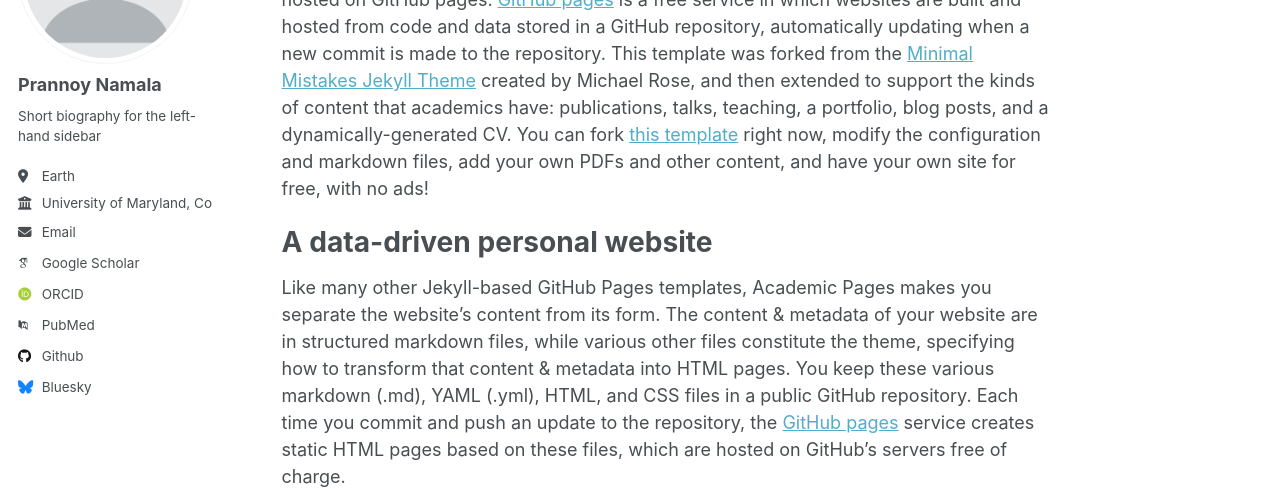
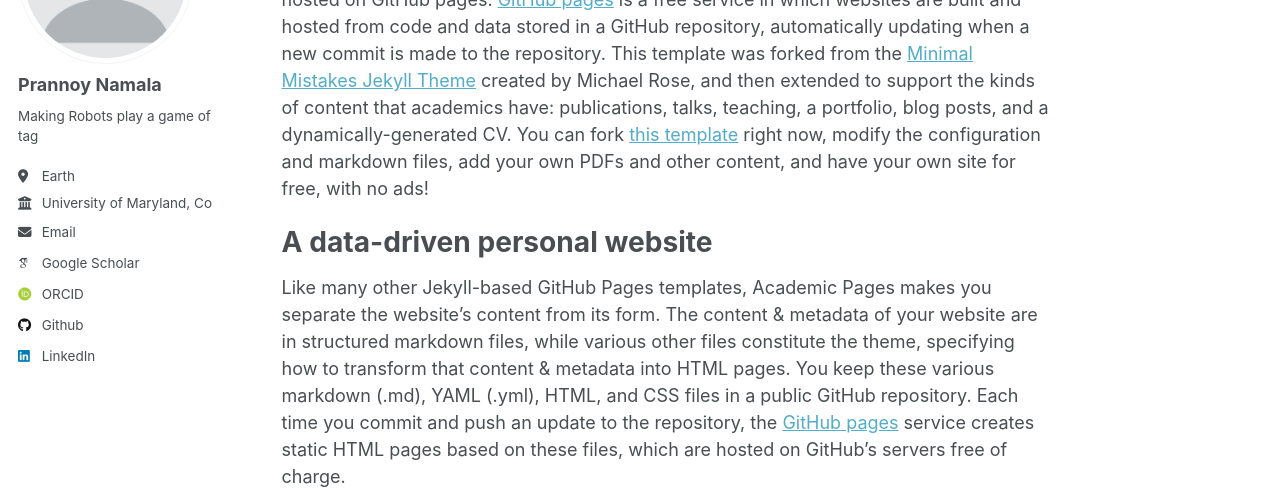
Before and after one commit to PrannoyNamala/PrannoyNamala.github.io, a Jekyll site: the page built from _pages/about.md, in a window 1280 px wide. Shown: the part 217-706 px from the top of the page. Built offline with Jekyll 4.4.1, drawn with Linux system fonts in a browser that asks for light colours; some web fonts are replaced; part of the change alters nothing that is shown.

Commit message:
Update _config.yml

```diff
--- a/_config.yml
+++ b/_config.yml
@@ -14,7 +14,7 @@ name                     : &name "Prannoy Namala"
 description              : &description "personal description"
 url                      : https://academicpages.github.io # the base hostname & protocol for your site e.g. "https://[your GitHub username].github.io"
 baseurl                  : "" # the subpath of your site, e.g. "/blog"
-repository               : "academicpages/academicpages.github.io"
+repository               : "PrannoyNamala/PrannoyNamala.github.io"
 
 # Site Author - The following control what appear as part of the author content on the side bar.
 #               If a field is blank the icon and link will not appear, otherwise it will be shown.
@@ -24,7 +24,7 @@ author:
   avatar           : "profile.png"
   name             : "Prannoy Namala"
   pronouns         : # example: "she/her"
-  bio              : "Short biography for the left-hand sidebar"
+  bio              : "Making Robots play a game of tag"
   location         : "Earth"
   employer         : "University of Maryland, College Park"
   uri              : # URL
@@ -32,11 +32,11 @@ author:
 
   # Academic websites
   arxiv            : # URL - Update with the correct link to your profile
-  googlescholar    : "https://scholar.google.com/citations?user=PS_CX0AAAAAJ"
+  googlescholar    : "https://scholar.google.com/citations?user=igPduEgAAAAJ&hl=en"
   impactstory      : # URL
-  orcid            : "http://orcid.org/yourorcidurl"
+  orcid            : "https://orcid.org/0000-0001-8741-692X"
   semantic         : # URL
-  pubmed           : "https://www.ncbi.nlm.nih.gov/pubmed/?term=john+snow"
+  pubmed           : # URL
   researchgate     : # URL
   scopus           : # URL
 
@@ -44,12 +44,12 @@ author:
   bitbucket        : # Username - Update with your username on the site
   codepen          : # Username
   dribbble         : # Username
-  github           : "academicpages"
+  github           : "PrannoyNamala"
   kaggle           : # Username
   stackoverflow    : # User number or user number and name (i.e., use "1" or "1/jeff-atwood")
 
   # Social media
-  bluesky          : "bsky.app" # Replace this with you Bluesky username
+  bluesky          : # Replace this with you Bluesky username
   facebook         : # Username
   flickr           : # Username
   foursquare       : # Username
@@ -58,7 +58,7 @@ author:
   keybase          : # Username
   instagram        : # Username
   lastfm           : # Username
-  linkedin         : # Username
+  linkedin         : "prannoyn"
   mastodon         : # URL
   medium           : # URL
   pinterest        : # Username
```
